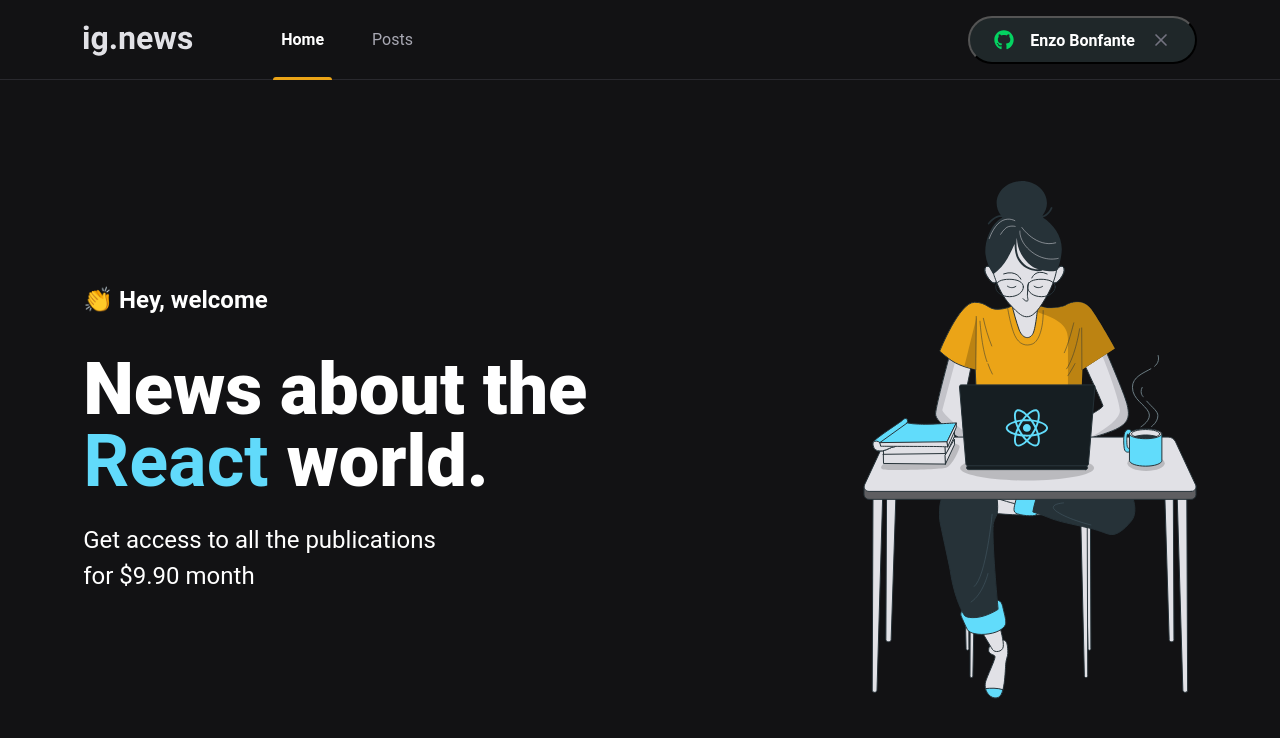
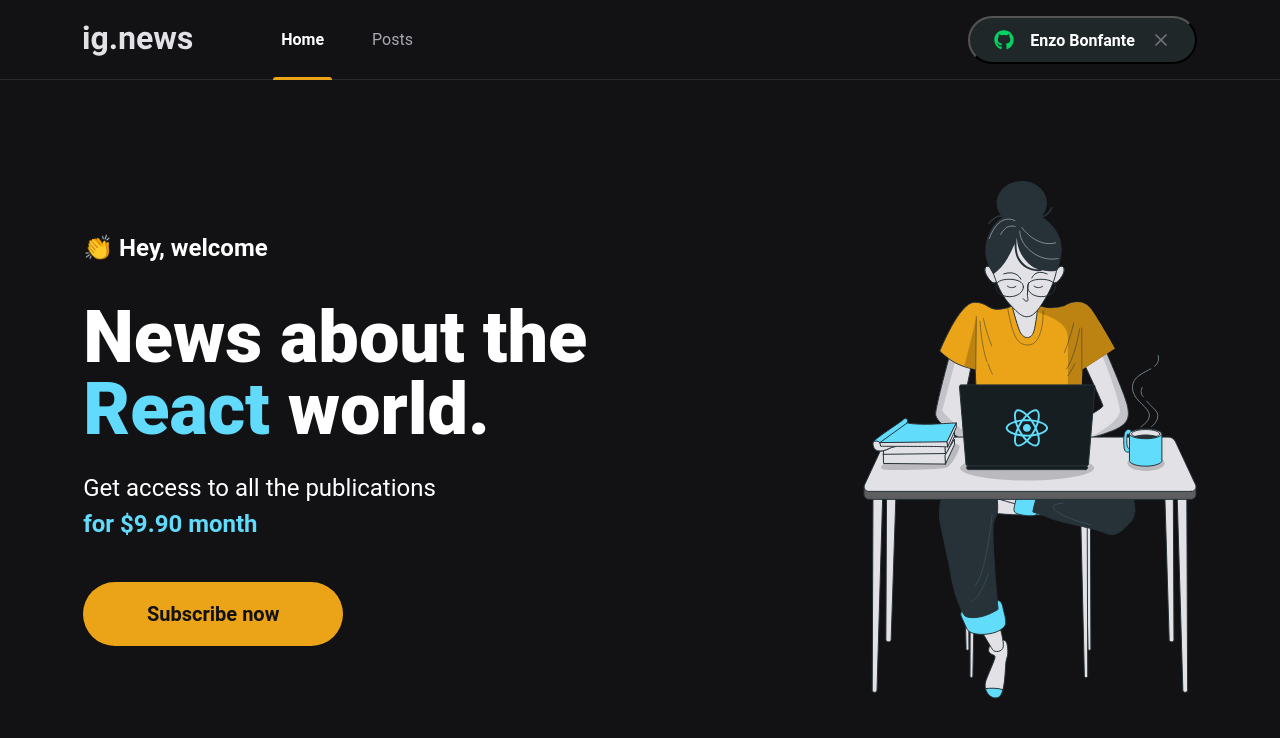
Before and after one commit to enzobonf/ignews, a Next.js app: page / in a window 1280 px wide. Shown: the top 738 px of the page. Built offline with nearby package versions, Linux system fonts and the light colour scheme.

Commit message:
feat: SubscribeButton & finalização Home

```diff
--- /dev/null
+++ b/src/components/SubscribeButton/index.tsx
@@ -0,0 +1,9 @@
+import styles from './styles.module.scss';
+
+export function SubscribeButton() {
+  return (
+    <button type="button" className={styles.subscribeButton}>
+      Subscribe now
+    </button>
+  );
+}
--- /dev/null
+++ b/src/components/SubscribeButton/styles.module.scss
@@ -0,0 +1,20 @@
+.subscribeButton {
+    width: 260px;
+    height: 4rem;
+    border: 0;
+    border-radius: 2rem;
+    background: var(--yellow-500);
+    color: var(--gray-900);
+    font-size: 1.25rem;
+    font-weight: bold;
+
+    display: flex;
+    align-items: center;
+    justify-content: center;
+
+    transition: filter 0.2s;
+
+    &:hover {
+        filter: brightness(0.8);
+    }
+}
--- a/src/pages/home.module.scss
+++ b/src/pages/home.module.scss
@@ -25,7 +25,6 @@
 
         span {
             color: var(--cyan-500);
-            font-weight: bold;
         }
     }
 
@@ -33,5 +32,14 @@
         font-size: 1.5rem;
         line-height: 2.25rem;
         margin-top: 1.5rem;
+
+        span {
+            color: var(--cyan-500);
+            font-weight: bold;
+        }
+    }
+
+    button {
+        margin-top: 2.5rem;
     }
 }
--- a/src/pages/index.tsx
+++ b/src/pages/index.tsx
@@ -1,6 +1,7 @@
 import Head from 'next/head';
 import Image from 'next/image';
 import React from 'react';
+import { SubscribeButton } from '../components/SubscribeButton';
 import styles from './home.module.scss';
 
 export default function Home() {
@@ -20,6 +21,7 @@
             Get access to all the publications <br />
             <span>for $9.90 month</span>
           </p>
+          <SubscribeButton />
         </section>
 
         <Image
```
